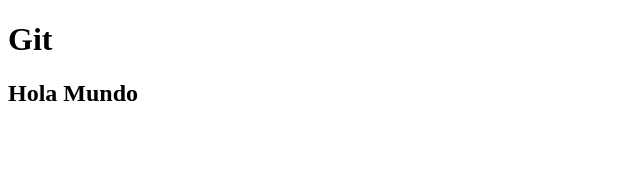
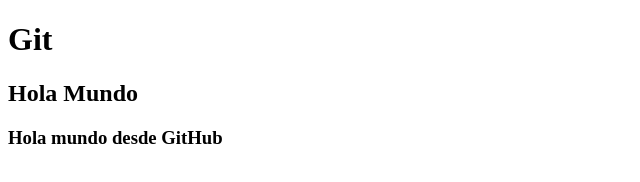
Before and after one commit to FerminNG/practicasGit, a plain HTML site: page index.html in a window 1280 px wide. Shown: the whole page, without its empty margins (0-640 px from the left). Drawn offline with Linux system fonts and the light colour scheme.

Commit message:
Update index.html
agregando un h3 desde GitHub

```diff
--- a/index.html
+++ b/index.html
@@ -8,5 +8,6 @@
 <body>
     <h1>Git</h1>
     <h2>Hola Mundo</h2>
+    <h3>Hola mundo desde GitHub</h3>
 </body>
 </html>
```
